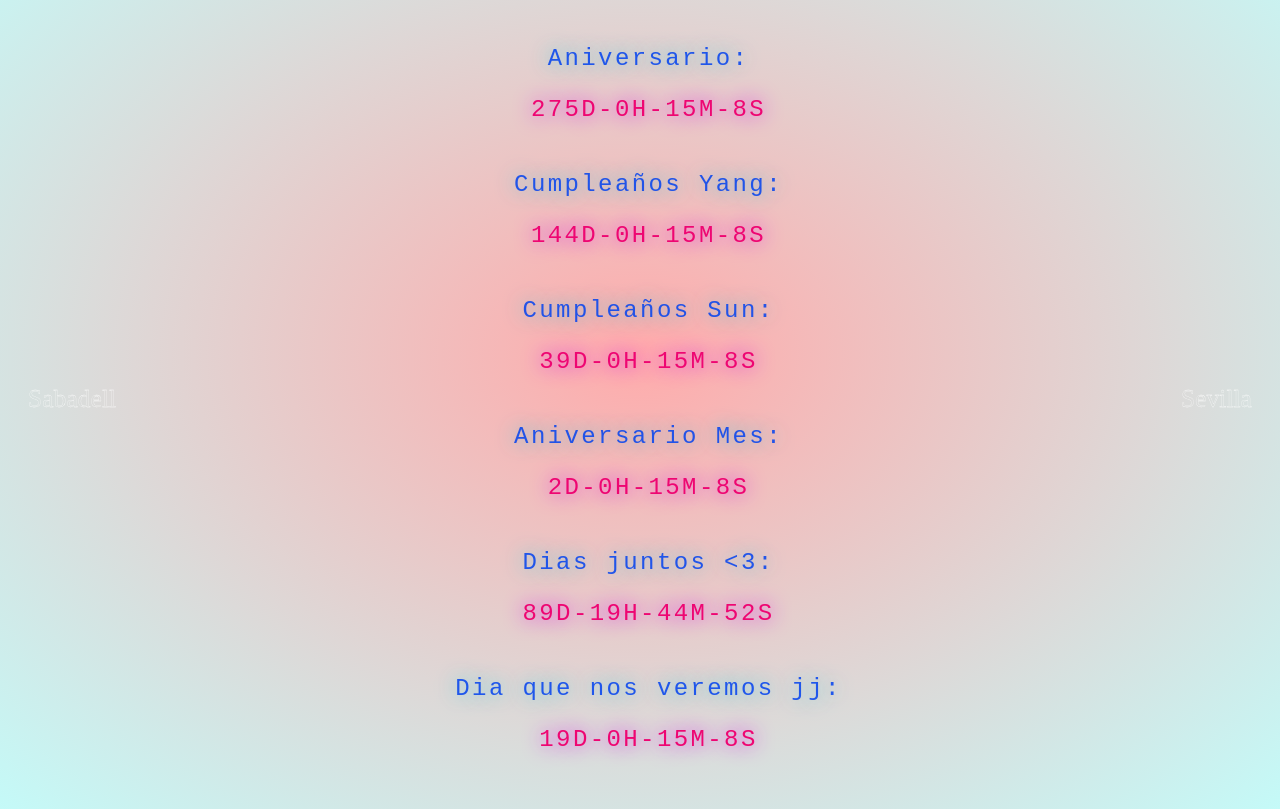
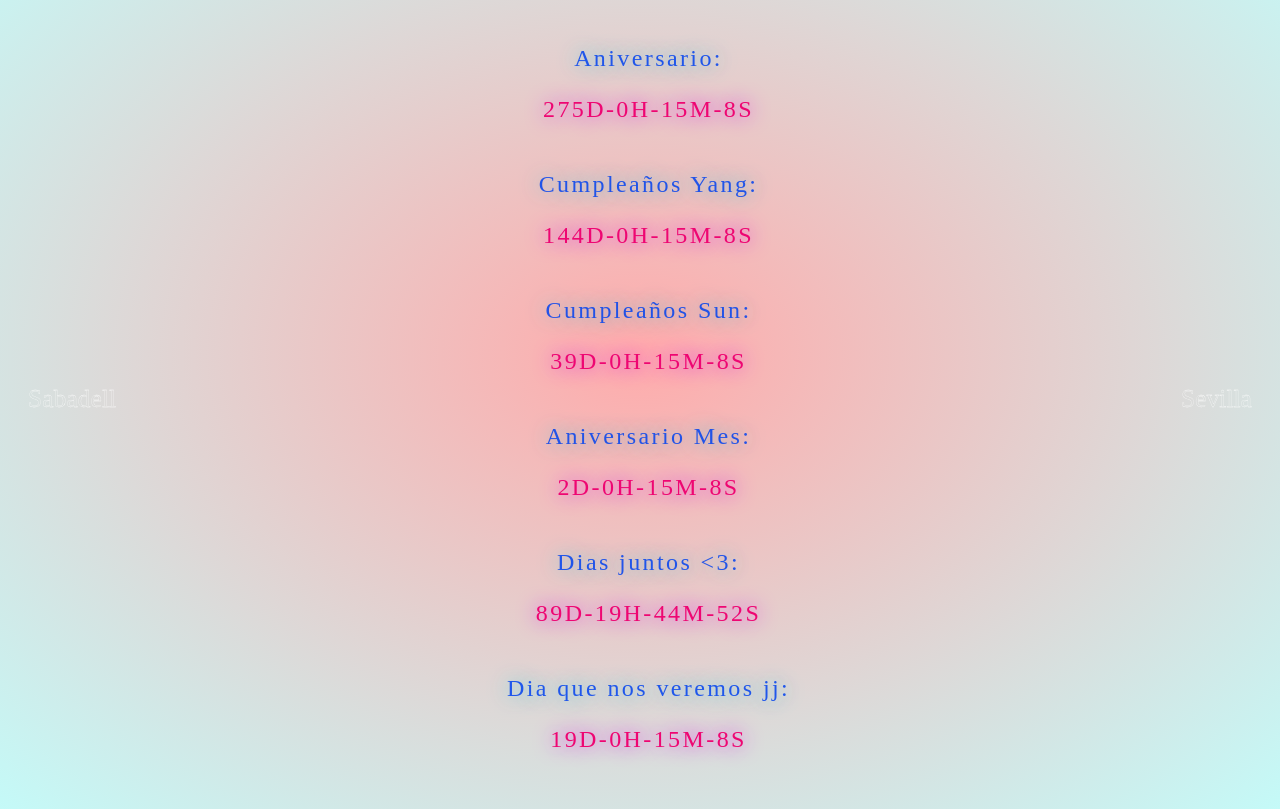
Before and after one commit to Yango27/SunYang, a plain HTML site: page index.html in a window 1280 px wide. Shown: the part 102-911 px from the top of the page. Drawn offline with Linux system fonts and the light colour scheme; no server answers; a web font is replaced by a local one.

Commit message:
Add files via upload

```diff
--- a/sunyyang.css
+++ b/sunyyang.css
@@ -30,7 +30,7 @@ body
     margin-left: 2em;
     margin-right: 2em;
     margin-bottom: 2em;
-    font-family: 'Monocraft', monospace;
+    font-family: 'Monocraft';
     color: #ee0672;
     text-shadow: 0 0 20px rgb(212, 10, 230),  0 0 20px rgba(10, 175, 230, 0);
     letter-spacing: 0.1em;
@@ -44,7 +44,7 @@ body
     margin-left: 2em;
     margin-right: 2em;
     margin-bottom: 1em;
-    font-family: 'Monocraft', monospace;
+    font-family: 'Monocraft';
     color: #0644eede;
     text-shadow: 0 0 20px rgb(10, 215, 230, 0.753),  0 0 20px rgba(10, 175, 230, 0);
     letter-spacing: 0.1em;
```
